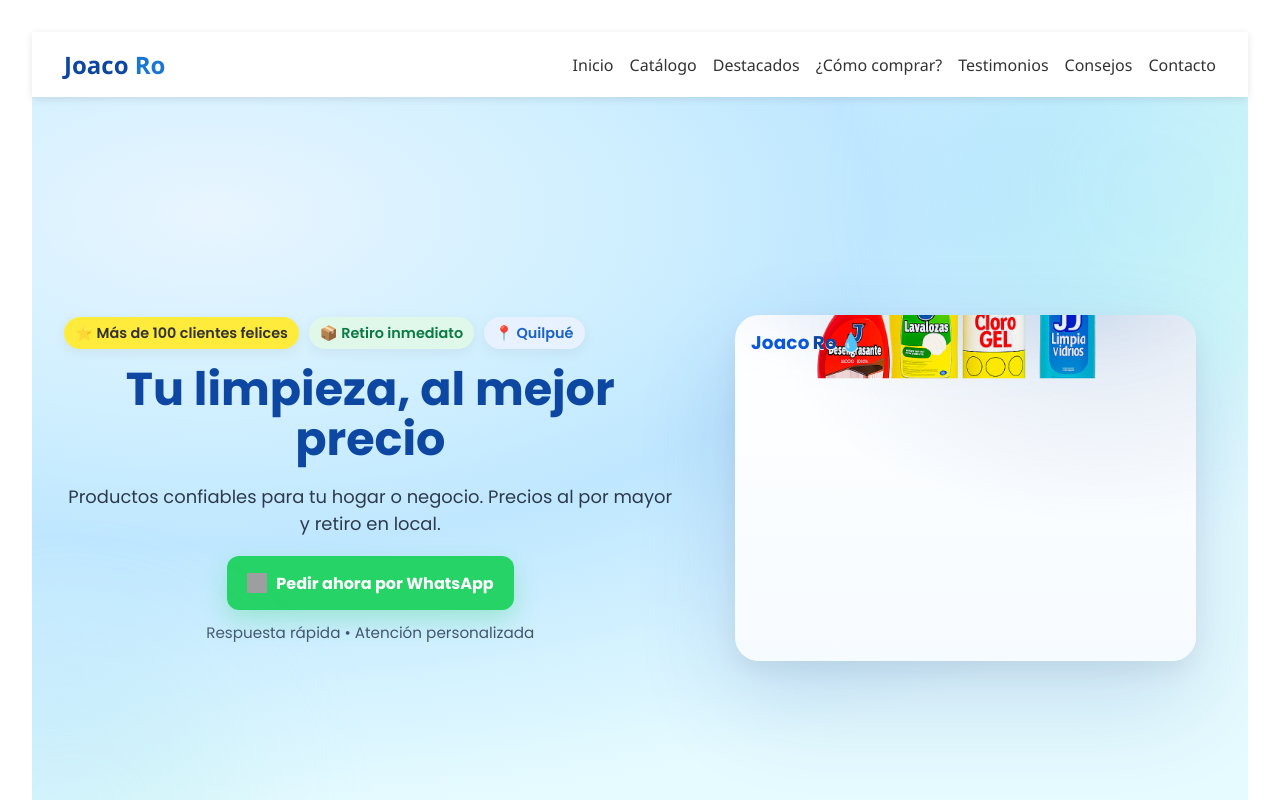
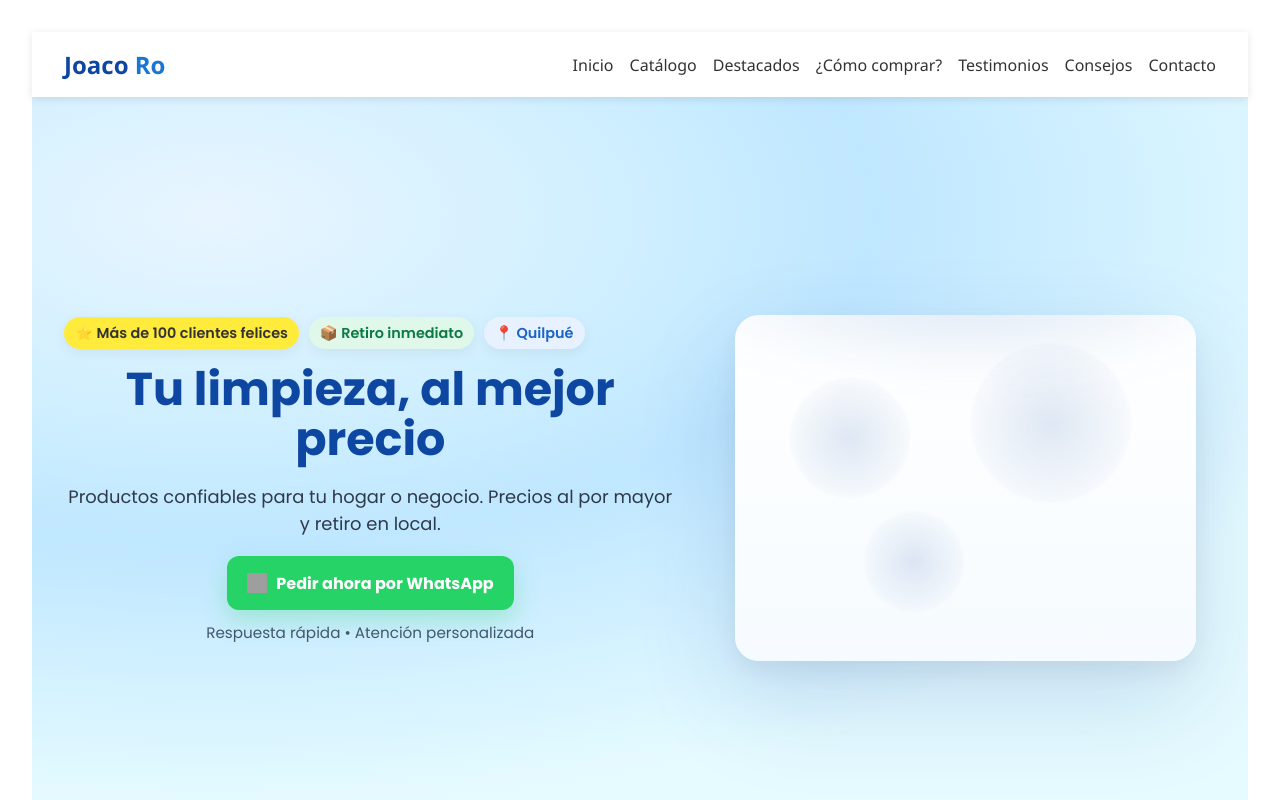
Before and after one commit to Marshelby/joaco-ro, a React (Vite) app: page / in a window 1280 px wide. Shown: the top 800 px of the page. Built offline with nearby package versions, Linux system fonts and the light colour scheme; grey boxes are pictures that could not be loaded.

Commit message:
Hero: remover imagen derecha y dejar panel decorativo limpio

```diff
--- a/src/components/Hero.css
+++ b/src/components/Hero.css
@@ -2,40 +2,18 @@
 
 :root{
   --blue-900:#0d47a1;
-  --blue-700:#1565c0;
-  --blue-200:#cfe9ff;
-  --aqua-100:#e6f8ff;
   --green-cta:#25d366;
   --green-cta-hover:#1ebe5d;
   --gold:#ffeb3b;
 }
 
-/* ===== Contenedor general del Hero ===== */
+/* ===== Contenedor general ===== */
 .hero{
   position: relative;
   font-family: 'Poppins', sans-serif;
   background: radial-gradient(1200px 600px at 15% 15%, #e8f5ff 0%, #cfefff 35%, #bfe7ff 55%, #e6fbff 100%);
   overflow: hidden;
 }
-
-.hero::before,
-.hero::after{
-  content:"";
-  position:absolute;
-  border-radius:50%;
-  filter: blur(60px);
-  opacity:.35;
-  pointer-events:none;
-}
-.hero::before{
-  width:420px; height:420px; right:-120px; top:-120px;
-  background: linear-gradient(135deg, #8fd6ff, #b3ffe2);
-}
-.hero::after{
-  width:360px; height:360px; left:-140px; bottom:-120px;
-  background: linear-gradient(135deg, #9ad0ff, #d0ffe6);
-}
-
 .hero-inner{
   max-width: 1200px;
   margin: 0 auto;
@@ -47,18 +25,15 @@
   gap: clamp(1.5rem, 3vw, 3rem);
 }
 
-/* ===== Columna izquierda (texto) ===== */
+/* ===== Columna izquierda ===== */
 .hero-content{ animation: fadeInUp .8s ease both; }
-
 .hero-badges{
-  display:flex; flex-wrap:wrap;
-  gap:.5rem .6rem; margin-bottom:.9rem;
+  display:flex; flex-wrap:wrap; gap:.5rem .6rem; margin-bottom:.9rem;
 }
 .badge{
   display:inline-flex; align-items:center; gap:.4rem;
-  font-size:.9rem; font-weight:600;
-  padding:.35rem .7rem; border-radius:999px; background:#fff;
-  box-shadow:0 4px 14px rgba(0,0,0,.06);
+  font-size:.9rem; font-weight:600; padding:.35rem .7rem;
+  border-radius:999px; background:#fff; box-shadow:0 4px 14px rgba(0,0,0,.06);
 }
 .badge-gold{ background:var(--gold); color:#333; }
 .badge-green{ background:#dff8ea; color:#0b7a45; }
@@ -84,61 +59,48 @@
 .cta-icon{ width:20px; height:20px; }
 .hero-help{ margin-top:.7rem; font-size:.95rem; color:#42566d; }
 
-/* ===== Columna derecha (mockup premium) ===== */
-.hero-visual{ display:flex; justify-content:center; align-items:center; perspective:1200px; }
+/* ===== Columna derecha: panel decorativo ===== */
+.hero-visual{ display:flex; justify-content:center; align-items:center; }
+.hero-panel{
+  position:relative;
+  width:min(540px, 92%);
+  aspect-ratio: 4/3;
+  border-radius:24px;
+  background: linear-gradient(180deg, #ffffff 0%, #f6fbff 100%);
+  box-shadow: 0 10px 24px rgba(0,0,0,.06), 0 40px 100px rgba(13,71,161,.16);
+  overflow:hidden;
+}
+.panel-light{
+  position:absolute; inset:-10% -10% 55% -10%;
+  background: radial-gradient(80% 70% at 50% 0%, rgba(21,101,192,.18), transparent 70%);
+  filter: blur(22px);
+  pointer-events:none;
+}
+.panel-bubble{
+  position:absolute; border-radius:50%;
+  background: radial-gradient(closest-side, rgba(13,71,161,.12), rgba(13,71,161,.02));
+  filter: blur(1px);
+  animation: float 6s ease-in-out infinite;
+}
+.b1{ width:120px; height:120px; top:18%; left:12%; animation-delay:0s; }
+.b2{ width:160px; height:160px; top:8%; right:14%; animation-delay:.8s; }
+.b3{ width:100px; height:100px; bottom:14%; left:28%; animation-delay:1.6s; }
 
-/* Contenedor tipo escena */
-.hero-scene{
-  position:relative; width:min(540px, 92%); aspect-ratio:4/3; border-radius:24px;
-  background:
-    radial-gradient(120% 100% at 80% 0%, rgba(13,71,161,.12), transparent 60%),
-    linear-gradient(180deg, #ffffff 0%, #f6fbff 100%);
-  box-shadow:0 10px 24px rgba(0,0,0,.06), 0 40px 100px rgba(13,71,161,.16);
-  overflow:hidden; transform-style:preserve-3d;
-  transition:transform .5s ease, box-shadow .4s ease;
-}
-.hero-scene:hover{ transform:rotateX(3deg) rotateY(-3deg); box-shadow:0 14px 28px rgba(0,0,0,.07), 0 60px 130px rgba(13,71,161,.22); }
-
-/* Luz superior suave */
-.hero-light{
-  position:absolute; inset:-10% -10% 55% -10%;
-  background:radial-gradient(80% 70% at 50% 0%, rgba(21,101,192,.18), transparent 70%);
-  filter:blur(22px); pointer-events:none;
+@keyframes float{
+  0%,100%{ transform: translateY(0); }
+  50%{ transform: translateY(-6px); }
 }
 
-/* ===== Sello JoacoRo (overlay) ===== */
-.hero-brand{
-  position:absolute; top:14px; left:16px; z-index:3;
-  display:flex; align-items:center; gap:.2rem;
-  font-weight:800; letter-spacing:.2px;
-  color:#0a57d7; text-shadow:0 1px 0 #fff;
+/* ===== Animaciones ===== */
+@keyframes fadeInUp{
+  from{ transform: translateY(14px); opacity:0; }
+  to{ transform: translateY(0); opacity:1; }
 }
-.brand-joaco{ font-size:1.15rem; }
-.brand-ro{ font-size:1.15rem; color:#0d47a1; }
-.brand-drop{ font-size:1.1rem; line-height:1; }
-
-/* ===== Imagen: subirla y recortar abajo ===== */
-.hero-products-wrap{
-  position:absolute; left:50%; transform:translateX(-50%);
-  /* Levantamos la imagen para que se vea el header del PNG */
-  bottom:32%;            /* <-- sube el PNG dentro de la tarjeta */
-  width:min(82%, 440px); /* un poco más estrecho para que quepa el header */
-  z-index:2;
-
-  /* Cortamos solo la parte inferior para ocultar textos/franjas del PNG */
-  clip-path: inset(0 0 30% 0);  /* si asoma algo, sube a 32% */
-}
-.hero-products{ width:100%; height:auto; object-fit:contain; }
-
-/* ===== Animaciones ===== */
-@keyframes fadeInUp{ from{ transform:translateY(14px); opacity:0; } to{ transform:translateY(0); opacity:1; } }
 
 /* ===== Responsive ===== */
 @media (max-width: 980px){
   .hero-inner{ grid-template-columns:1fr; min-height:auto; }
   .hero-content{ text-align:center; }
   .hero-badges{ justify-content:center; }
-  .hero-scene{ width:min(600px, 100%); aspect-ratio:4/3.1; }
-  .hero-brand{ top:12px; left:14px; }
-  .hero-products-wrap{ bottom:30%; width:min(88%, 480px); clip-path: inset(0 0 28% 0); }
+  .hero-panel{ width:min(600px, 100%); aspect-ratio:4/3.1; }
 }
--- a/src/components/Hero.jsx
+++ b/src/components/Hero.jsx
@@ -1,5 +1,4 @@
 import './Hero.css';
-import productosHero from '../assets/productos.png';
 
 function Hero() {
   return (
@@ -35,28 +34,13 @@ function Hero() {
           <p className="hero-help">Respuesta rápida • Atención personalizada</p>
         </div>
 
-        {/* Columna derecha: mockup premium */}
+        {/* Columna derecha: panel decorativo (sin imagen) */}
         <div className="hero-visual">
-          <div className="hero-scene" aria-hidden="true">
-            {/* Sello JoacoRo superpuesto (por si el PNG no trae el logo).
-                Si NO quieres este sello, comenta el div .hero-brand */}
-            <div className="hero-brand">
-              <span className="brand-joaco">Joaco</span>
-              <span className="brand-ro">Ro</span>
-              <span className="brand-drop">💧</span>
-            </div>
-
-            <div className="hero-light"></div>
-
-            {/* Imagen subida y recortada abajo para que no se vea la franja/texto */}
-            <div className="hero-products-wrap">
-              <img
-                src={productosHero}
-                alt="Productos Joaco Ro"
-                className="hero-products"
-                loading="eager"
-              />
-            </div>
+          <div className="hero-panel" aria-hidden="true">
+            <div className="panel-light" />
+            <div className="panel-bubble b1" />
+            <div className="panel-bubble b2" />
+            <div className="panel-bubble b3" />
           </div>
         </div>
       </div>
```
